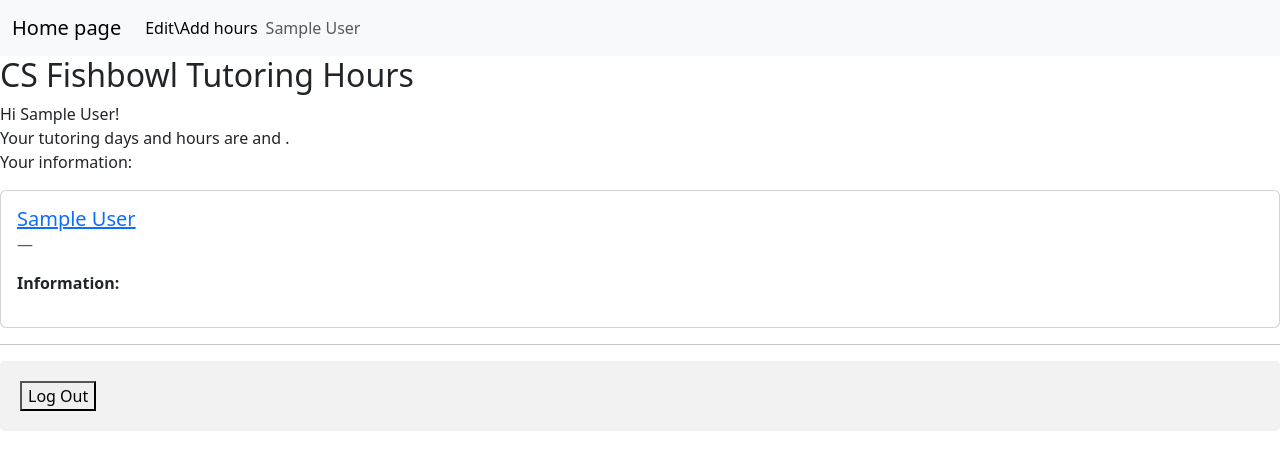
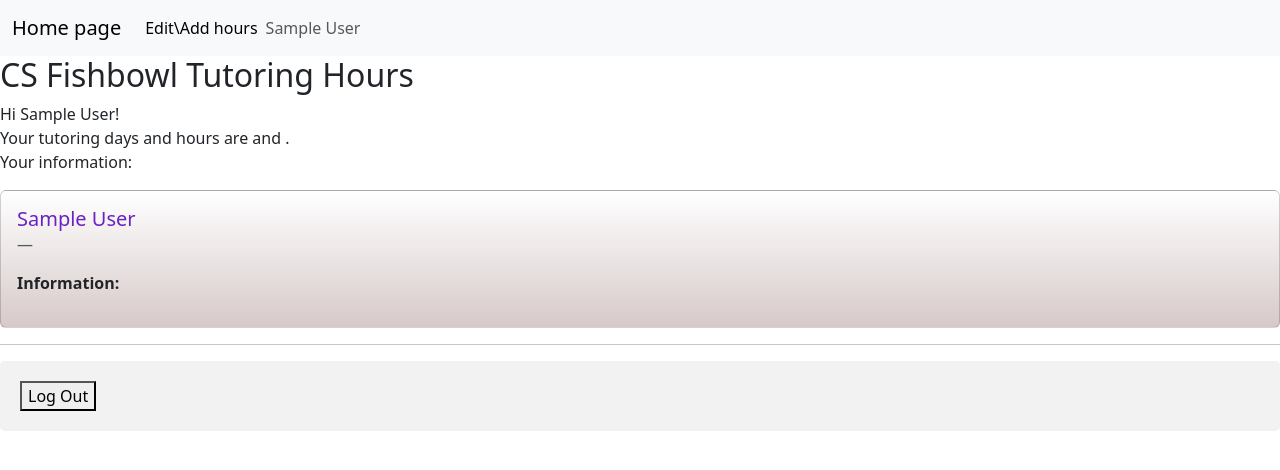
Before and after one commit to blheisey/tutoring-app, a Django app: page / in a window 1280 px wide. Shown: the top 470 px of the page. Run offline with Django 5.2, Linux system fonts and the light colour scheme; the visitor is signed in with stand-in values (Sample User, id 1); data comes from the database, SQL or seed files in the repository.

Commit message:
just more styling changes

```diff
--- a/accounts/templates/base.html
+++ b/accounts/templates/base.html
@@ -9,6 +9,9 @@
 <title>{% block title %}Tutoring App{% endblock title %}</title>
 <link rel="stylesheet" href="{% static 'css/base.css' %}">
 <link href="https://cdn.jsdelivr.net/npm/bootstrap@5.3.8/dist/css/bootstrap.min.css" rel="stylesheet" integrity="sha384-sRIl4kxILFvY47J16cr9ZwB07vP4J8+LH7qKQnuqkuIAvNWLzeN8tE5YBujZqJLB" crossorigin="anonymous">
+
+
+
 
 </head>
 
--- a/accounts/templates/home.html
+++ b/accounts/templates/home.html
@@ -18,7 +18,7 @@
 
       <div class="card" >
         <div class="card-body">
-          <h5 class="card-title"><a href="{% url 'ta_detail' ta.pk %}">
+          <h5 class="card-title" ><a href="{% url 'ta_detail' ta.pk %}" id = "card-thing">
             {{ ta.first_name }} {{ ta.last_name }}
           </a></h5>
           <h6 class="card-subtitle mb-2 text-body-secondary"><p>
--- a/static/css/base.css
+++ b/static/css/base.css
@@ -1,9 +1,11 @@
+
+
 body {
 font-family: 'Source Sans Pro', sans-serif;
-font-size: 18px;
+font-size: 10px;
  }
 header {
-border-bottom: 1px solid #999;
+border-bottom: 1px solid #f00d0d;
 margin-bottom: 2rem;
 display: flex;
 }
@@ -70,3 +72,16 @@ input[type=submit] {
 input[type=submit]:hover {
   background-color: #45a049;
 }
+
+
+
+#card-thing {
+  text-decoration: none;
+  color: #6a22c3;
+}
+
+
+.card {
+  background-image: linear-gradient(rgba(207, 207, 220, 0),rgb(215, 201, 201));
+
+}
```
